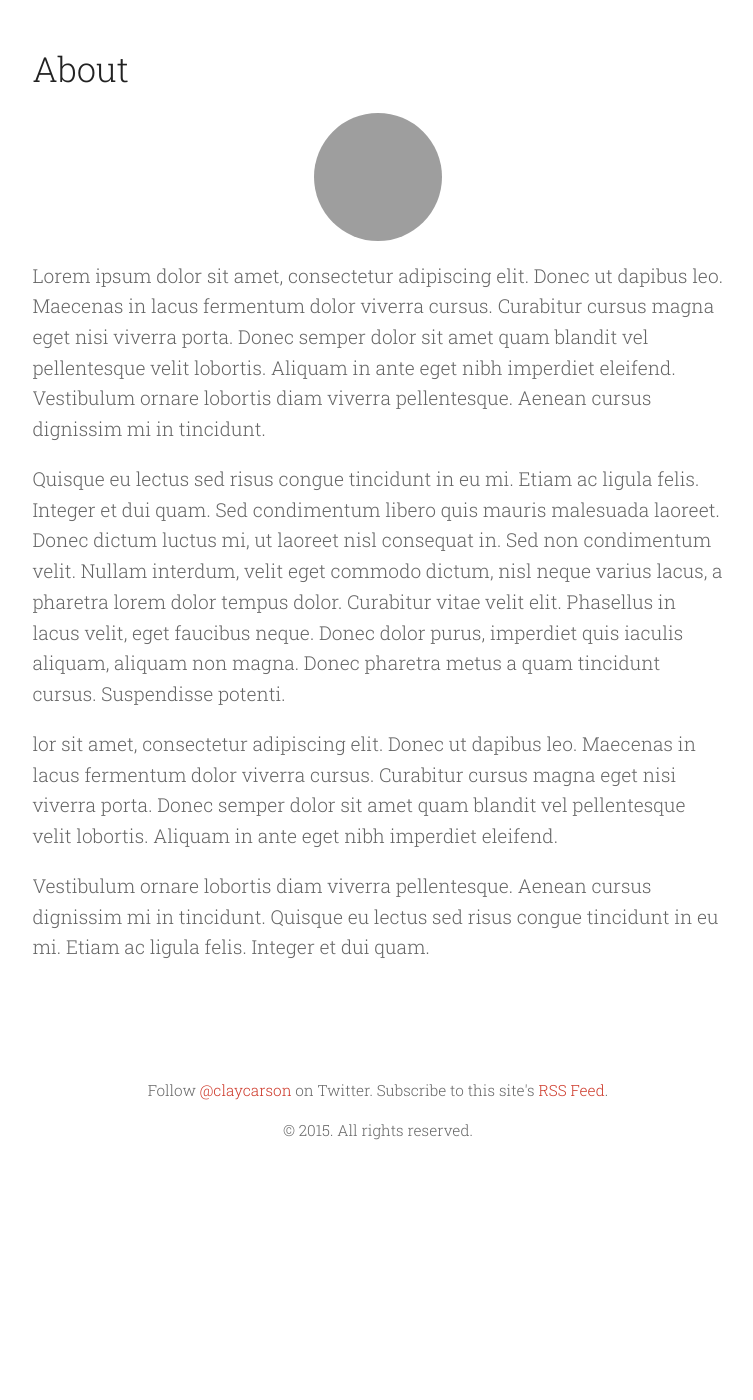
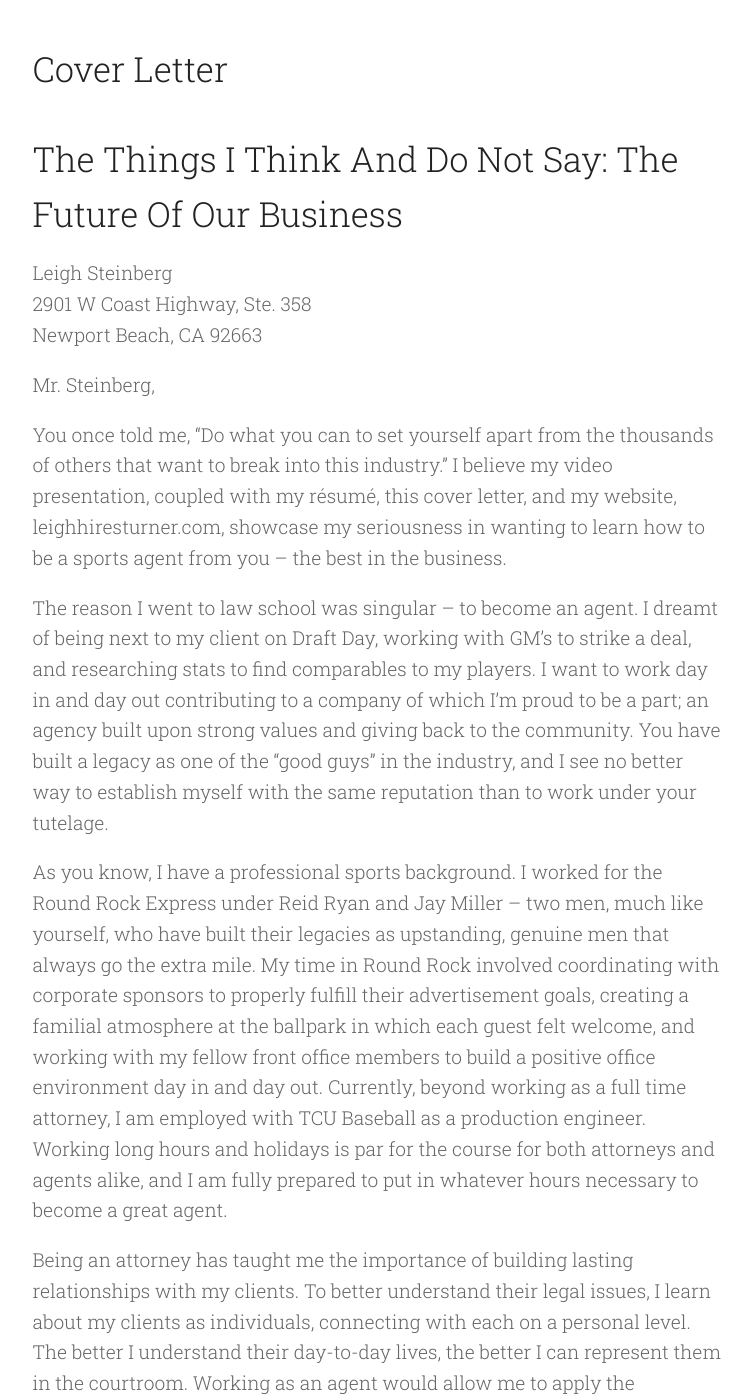
Before and after one commit to turnerthornton/turnerthornton.github.io, a Jekyll site: the page built from about.md, in a window 1280 px wide and 1400 px high, scrolled down 226 px. Shown: the whole window, without its empty margins (262-1015 px from the left). Built offline with Jekyll 4.4.1, drawn with Linux system fonts in a browser that asks for light colours; before the commit the page ends 1384 px from its top, so only the background shows below that; some of the changed text lies outside the part shown; grey boxes are pictures that could not be loaded.

Commit message:
Update about.md

```diff
--- a/about.md
+++ b/about.md
@@ -1,18 +1,20 @@
 ---
 layout: page
-title: About
+title: Cover Letter
 ---
 
-<div class="about">
-
-<img src="https://dl.dropboxusercontent.com/u/102493/Website%20Assets/personal/bg-512.jpg" alt="Avatar">
-
-</div>
-
-Lorem ipsum dolor sit amet, consectetur adipiscing elit. Donec ut dapibus leo. Maecenas in lacus fermentum dolor viverra cursus. Curabitur cursus magna eget nisi viverra porta. Donec semper dolor sit amet quam blandit vel pellentesque velit lobortis. Aliquam in ante eget nibh imperdiet eleifend. Vestibulum ornare lobortis diam viverra pellentesque. Aenean cursus dignissim mi in tincidunt.
-
-Quisque eu lectus sed risus congue tincidunt in eu mi. Etiam ac ligula felis. Integer et dui quam. Sed condimentum libero quis mauris malesuada laoreet. Donec dictum luctus mi, ut laoreet nisl consequat in. Sed non condimentum velit. Nullam interdum, velit eget commodo dictum, nisl neque varius lacus, a pharetra lorem dolor tempus dolor. Curabitur vitae velit elit. Phasellus in lacus velit, eget faucibus neque. Donec dolor purus, imperdiet quis iaculis aliquam, aliquam non magna. Donec pharetra metus a quam tincidunt cursus. Suspendisse potenti.
-
-lor sit amet, consectetur adipiscing elit. Donec ut dapibus leo. Maecenas in lacus fermentum dolor viverra cursus. Curabitur cursus magna eget nisi viverra porta. Donec semper dolor sit amet quam blandit vel pellentesque velit lobortis. Aliquam in ante eget nibh imperdiet eleifend.
-
-Vestibulum ornare lobortis diam viverra pellentesque. Aenean cursus dignissim mi in tincidunt. Quisque eu lectus sed risus congue tincidunt in eu mi. Etiam ac ligula felis. Integer et dui quam.
+<h1>The Things I Think And Do Not Say: The Future Of Our Business</h1>
+<p>Leigh Steinberg<br />
+2901 W Coast Highway, Ste. 358<br />
+Newport Beach, CA 92663</p>
+<p>Mr. Steinberg,</p>
+<p>You once told me, “Do what you can to set yourself apart from the thousands of others that want to break into this industry.” I believe my video presentation, coupled with my résumé, this cover letter, and my website, leighhiresturner.com, showcase my seriousness in wanting to learn how to be a sports agent from you – the best in the business.</p>
+<p>The reason I went to law school was singular – to become an agent. I dreamt of being next to my client on Draft Day, working with GM’s to strike a deal, and researching stats to find comparables to my players. I want to work day in and day out contributing to a company of which I’m proud to be a part; an agency built upon strong values and giving back to the community. You have built a legacy as one of the “good guys” in the industry, and I see no better way to establish myself with the same reputation than to work under your tutelage.</p>
+<p>As you know, I have a professional sports background. I worked for the Round Rock Express under Reid Ryan and Jay Miller – two men, much like yourself, who have built their legacies as upstanding, genuine men that always go the extra mile. My time in Round Rock involved coordinating with corporate sponsors to properly fulfill their advertisement goals, creating a familial atmosphere at the ballpark in which each guest felt welcome, and working with my fellow front office members to build a positive office environment day in and day out. Currently, beyond working as a full time attorney, I am employed with TCU Baseball as a production engineer. Working long hours and holidays is par for the course for both attorneys and agents alike, and I am fully prepared to put in whatever hours necessary to become a great agent.</p>
+<p>Being an attorney has taught me the importance of building lasting relationships with my clients. To better understand their legal issues, I learn about my clients as individuals, connecting with each on a personal level. The better I understand their day-to-day lives, the better I can represent them in the courtroom. Working as an agent would allow me to apply the interpersonal skills I’ve developed as an attorney directly to athlete clients, fostering relationships and working together to build stronger communities.</p>
+<p>I would welcome the opportunity to speak with you about joining your firm in any capacity that may be available. For your information, I have completed my NFLPA Agent Certification application and plan on sitting for the exam in July 2015. Again, I would relish the chance to learn from you while contributing to the goals and resurgence of Steinberg Sports. You are welcome to contact me at any time that is convenient for you.</p>
+<p>Thank you again, and I look forward to speaking with you soon.</p>
+<p>Respectfully,</p>
+<p><img src="http://leighhiresturner.com/assets/signature-nobg.png" style="width:300px"></p>
+<p>J. Turner Thornton</p>
+<p><a href="http://leighhiresturner.com/assets/cover-letter-steinberg-sports.pdf">Download a PDF Version</a></p>
```
